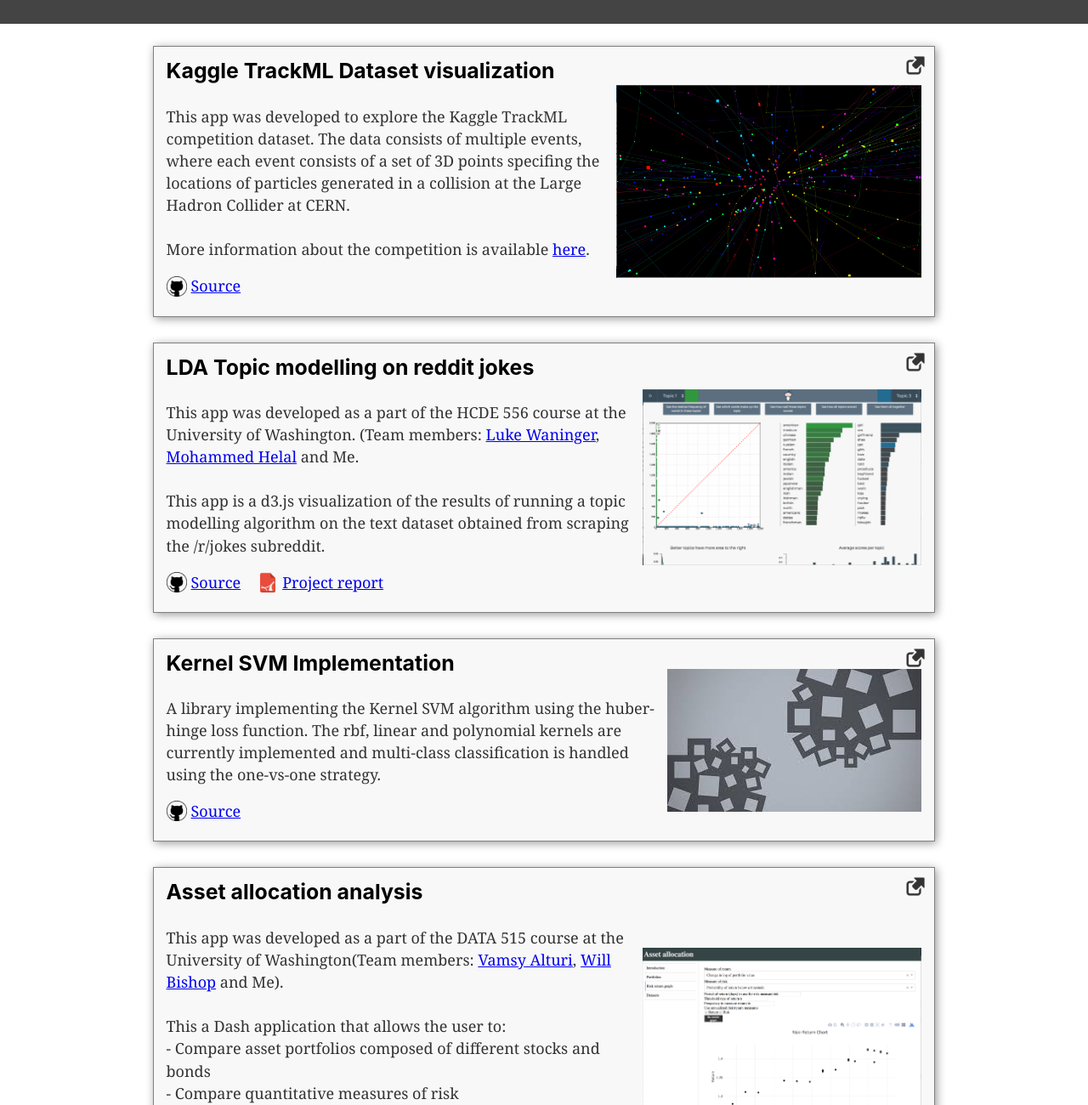
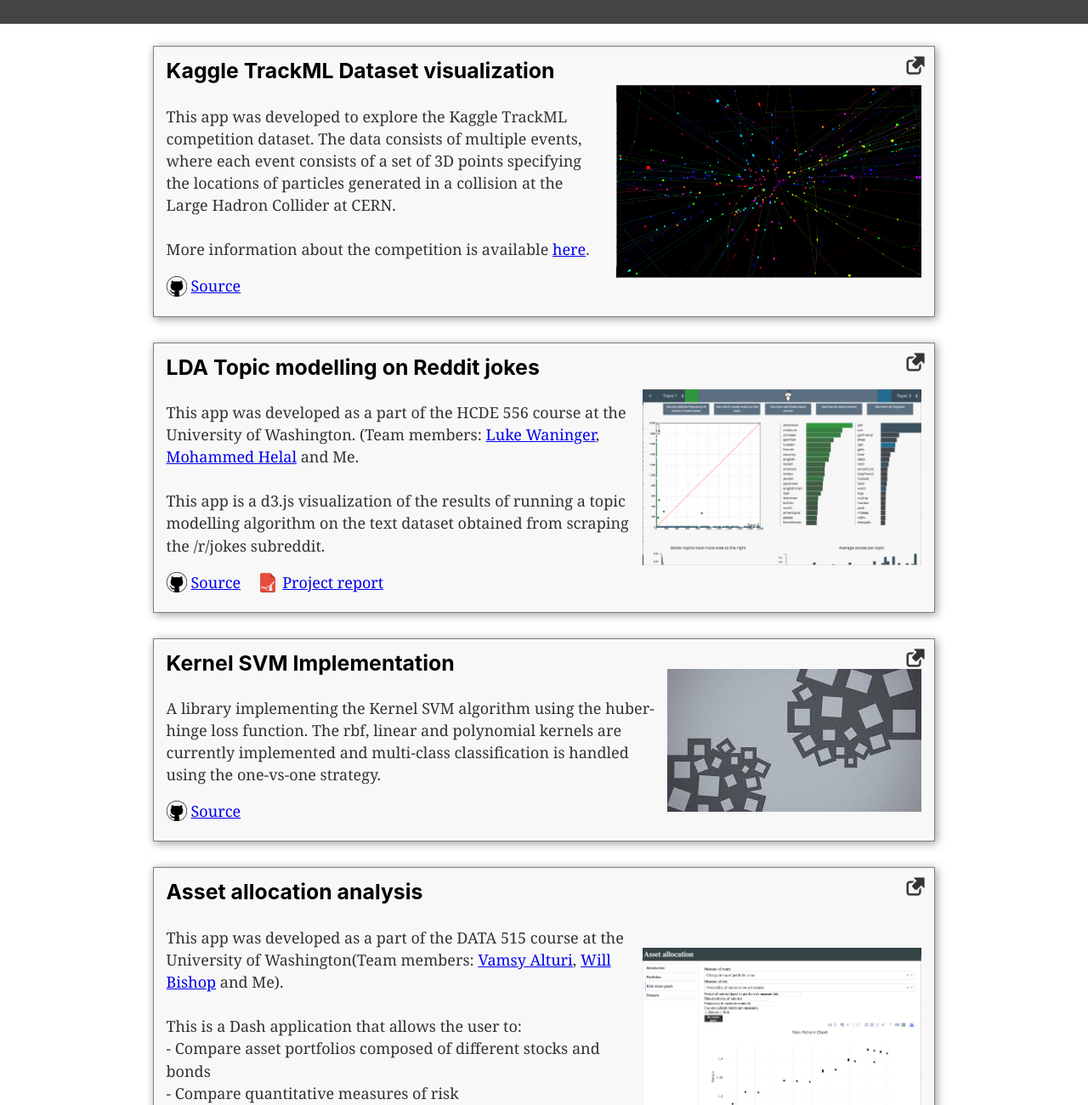
Before and after one commit to viv-r/viv-r.github.io, a Gatsby site: page / in a window 1280 px wide. Shown: the part 60-1360 px from the top of the page at 85% size. Built offline with nearby package versions, Linux system fonts and the light colour scheme; Gatsby itself is replaced by a stand-in of ours.

Commit message:
fixed typos

```diff
--- a/src/pages/index.js
+++ b/src/pages/index.js
@@ -11,7 +11,7 @@
   image={trackss}
   url='http://35.227.190.149:3000/'
   title='Kaggle TrackML Dataset visualization'
-  description={`This app was developed to explore the Kaggle TrackML competition dataset. The data consists of multiple events, where each event consists of a set of 3D points specifing the locations of particles generated in a collision at the Large Hadron Collider at CERN. <br/><br/>
+  description={`This app was developed to explore the Kaggle TrackML competition dataset. The data consists of multiple events, where each event consists of a set of 3D points specifying the locations of particles generated in a collision at the Large Hadron Collider at CERN. <br/><br/>
   More information about the competition is available <a href='https://www.kaggle.com/c/trackml-particle-identification/data'>here</a>.`}
   links={[
     { icon: 'github', link: 'https://github.com/viv-r/kaggle-trackml-event-viewer', 'text': 'Source' },
@@ -21,7 +21,7 @@
 const reddit = <ProjectCard
   image={redditss}
   url='http://35.227.190.149:3001/'
-  title='LDA Topic modelling on reddit jokes'
+  title='LDA Topic modelling on Reddit jokes'
   description={`
     This app was developed as a part of the HCDE 556 course at the University of Washington.
     (Team members:
@@ -51,7 +51,7 @@
   description={`
 This app was developed as a part of the DATA 515 course at the University of Washington(Team members:
   <a href='https://github.com/whamsy'>Vamsy Alturi</a>, <a href='https://github.com/WillBishop12'>Will Bishop</a> and Me). <br /> <br />
-This a Dash application that allows the user to: <br />
+This is a Dash application that allows the user to: <br />
 
   - Compare asset portfolios composed of different stocks and bonds <br />
     - Compare quantitative measures of risk <br />
@@ -67,7 +67,7 @@
   image={viewss}
   url='http://35.227.190.149:1317/'
   title='Tracking the visibility of ads on a webpage'
-  description={`This tool was developed as a POC in using the elementFromPoint API to keep track of DOM elements on a webpage.<br /> <br /> In this demo, a large number of overlapping rectangles are randomly positioned on the webpage, and the proportion of the area that is visible in the viewport is updated as the user scrolls around or drags the elements around the page.`}
+  description={`This tool was developed as a POC in using the elementFromPoint API to keep track of DOM elements on a webpage.<br /> <br /> A large number of overlapping rectangles are randomly positioned on the webpage, and the proportion of the area visible in the viewport is updated as the user scrolls/drags the elements around the page.`}
   links={[
     { icon: 'github', link: 'https://github.com/viv-r/viewability_tracking', 'text': 'Source' },
   ]}
```
